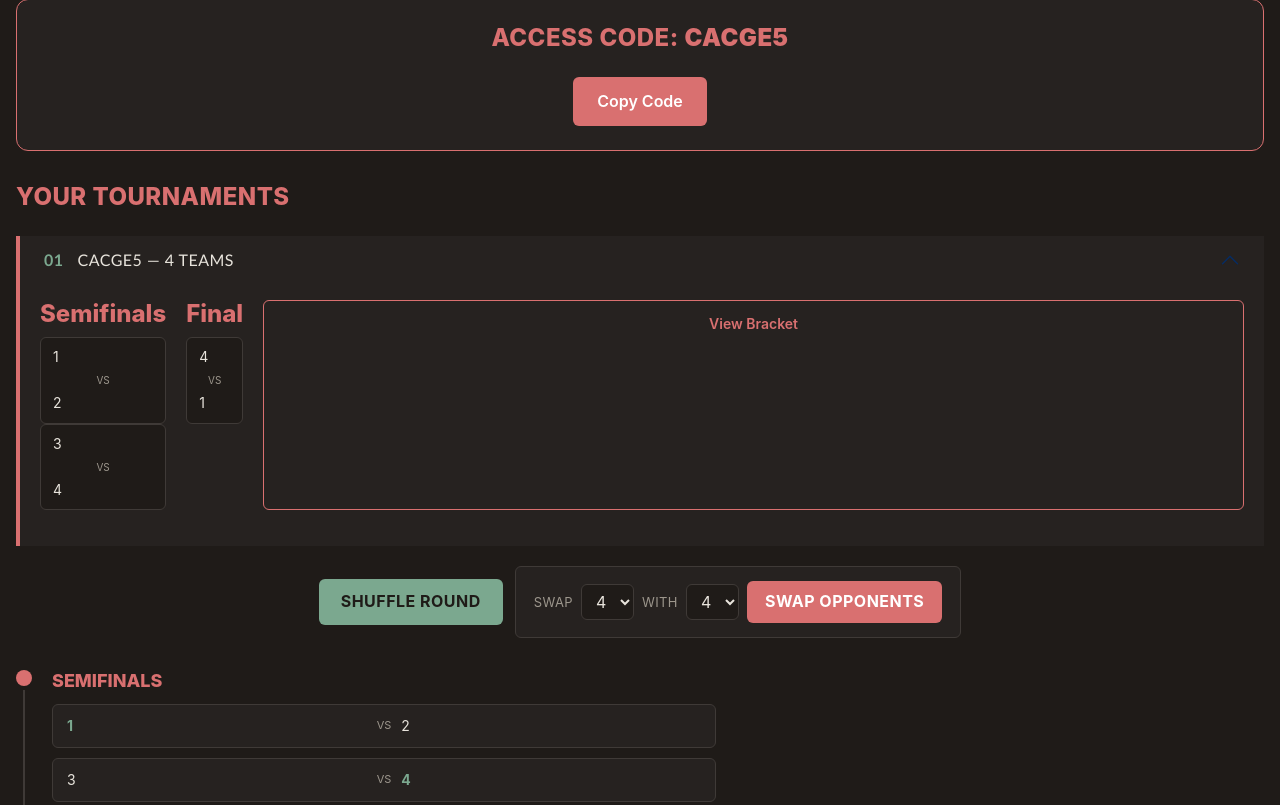
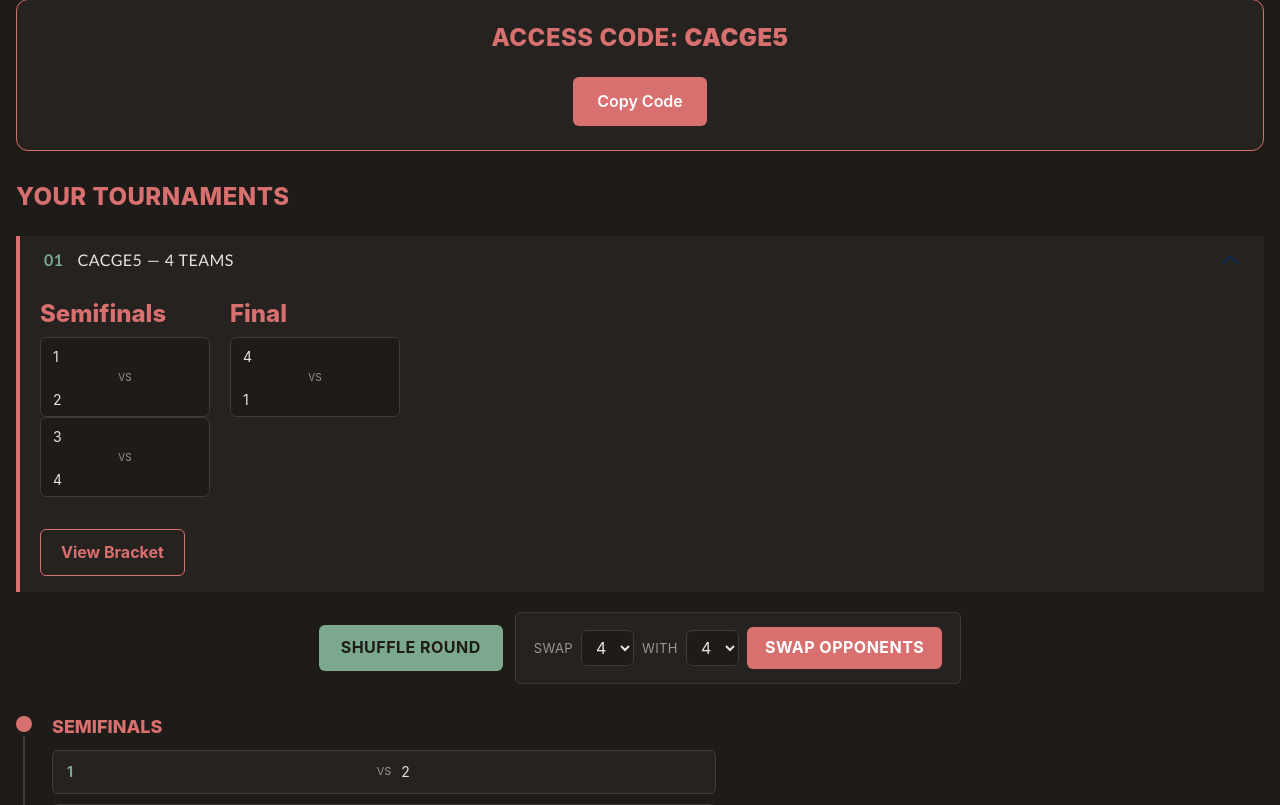
Before and after one commit to CarlySo132/L3-Computer-Science-Project, a Flask app: a page that uses templates/bracket.html in a window 1280 px wide. Shown: the part 72-877 px from the top of the page. Run offline with Flask 3, Linux system fonts and the light colour scheme.

Commit message:
Accordion V2 and Bracket
Editing my accordion component

```diff
--- a/app.py
+++ b/app.py
@@ -3,8 +3,8 @@ import random
 import string
 
 from flask import Flask, flash, redirect, render_template, request, url_for
+from flask_sqlalchemy import SQLAlchemy
 
-from flask_sqlalchemy import SQLAlchemy
 
 app = Flask(__name__)
 app.config['SQLALCHEMY_DATABASE_URI'] = 'sqlite:///bracket.db'
@@ -22,6 +22,7 @@ class Bracket(db.Model):
 class Match(db.Model):
     __tablename__ = 'matches'
     id = db.Column(db.Integer, primary_key=True)
+    access_code = db.Column(db.String(6), nullable=False)
     round = db.Column(db.Integer, nullable=False)
     match_index = db.Column(db.Integer, nullable=False)
     team1_id = db.Column(db.Integer, db.ForeignKey('teams.id'), nullable=True)
@@ -61,10 +62,7 @@ def get_all_tournaments():
     tournaments = []
     for code in codes_in_order:
         teams = teams_by_code[code]
-        team_ids = [t.id for t in teams]
-        matches = Match.query.filter(
-            (Match.team1_id.in_(team_ids)) | (Match.team2_id.in_(team_ids))
-        ).order_by(Match.round, Match.match_index).all()
+        matches = Match.query.filter_by(access_code=code).order_by(Match.round, Match.match_index).all()
 
         num_teams = len(teams)
         total_rounds = int(math.log2(num_teams)) if num_teams >= 2 else 0
@@ -102,10 +100,7 @@ def get_bracket_context(code):
     if not teams:
         return None
 
-    team_ids = [t.id for t in teams]
-    matches = Match.query.filter(
-        (Match.team1_id.in_(team_ids)) | (Match.team2_id.in_(team_ids))
-    ).order_by(Match.round, Match.match_index).all()
+    matches = Match.query.filter_by(access_code=code).order_by(Match.round, Match.match_index).all()
 
     num_teams = len(teams)
     total_rounds = int(math.log2(num_teams)) if num_teams >= 2 else 0
@@ -191,13 +186,14 @@ def setup():
 
     db.session.commit()
 
-    teams = Bracket.query.order_by(Bracket.seed).all()
+    teams = Bracket.query.filter(Bracket.access_code == access_code).order_by(Bracket.seed).all()
     total_rounds = int(math.log2(team_count))
 
     # Round 1 matches are filled with the actual teams.
     first_round_matches = team_count // 2
     for i in range(first_round_matches):
         match = Match(
+            access_code=access_code,
             round=1,
             match_index=i,
             team1_id=teams[i * 2].id,
@@ -210,6 +206,7 @@ def setup():
         matches_in_round = team_count // (2 ** r)
         for i in range(matches_in_round):
             match = Match(
+                access_code=access_code,
                 round=r,
                 match_index=i,
                 team1_id=None,
@@ -319,6 +316,7 @@ def advance_winner(match):
     next_match_index = match.match_index // 2
 
     next_match = Match.query.filter_by(
+        access_code=match.access_code,
         round=next_round,
         match_index=next_match_index
     ).first()
@@ -352,11 +350,9 @@ def join_bracket():
 @app.route('/bracket/access', methods=['POST'])
 def access_bracket():
     code = request.form.get('access_code', '').upper().strip()
-
     if not code:
         flash('Please enter a code', 'error')
         return redirect(url_for('join_bracket'))
-
     team = Bracket.query.filter_by(access_code=code).first()
 
     if not team:
--- a/static/style.css
+++ b/static/style.css
@@ -1014,8 +1014,9 @@ p {
 }
 
 .code-badge button:hover {
-  transform: scale(1.1);
-  box-shadow: 0 4px 12px rgba(0, 0, 0, 0.3);
+  background-color: rgba(217, 112, 112, 0.8);
+  transition: background-color 0.3s ease;
+  transform: scale(0.98) 0.3s ease;
 }
 
 .champion-banner {
@@ -1060,6 +1061,33 @@ p {
   color: var(--accent);
   margin-bottom: 12px;
   letter-spacing: 0.05em;
+}
+
+.round-preview{
+  min-width: 170px;
+  flex-shrink: 0;
+}
+
+.match-preview {
+  display: flex;
+  flex-direction: column;
+  justify-content: center;
+  gap: 4px;
+  background-color: var(--bg);
+  border: 1px solid var(--border);
+  border-radius: var(--radius);
+  padding: 8px 12px;
+  font-size: 14px;
+  color: var(--text);
+  width: 170px;
+  height: 80px;
+  box-sizing: border-box;
+}
+
+.match-team{
+  overflow: hidden;
+  text-overflow: ellipsis;
+  white-space: nowrap;
 }
 
 .matchup {
@@ -1179,7 +1207,7 @@ p {
 }
 
 .btn-secondary:hover {
-  background-color: rgba(217, 112, 112, 0.15);
+  background-color: var(--accent);
 }
 
 /* Tournament preview list */
@@ -1222,3 +1250,23 @@ p {
   text-transform: none;
   letter-spacing: 0;
 }
+
+.preview-view-btn {
+  display: inline-block;
+  width: auto;
+  padding: 10px 20px;
+  margin-top: 12px;
+  background-color: transparent;
+  border: 1px solid var(--accent);
+  border-radius: var(--radius);
+  font-weight: 700;
+  text-align: center;
+  text-decoration: none;
+  transition: all 0.2s ease;
+  color: var(--accent);
+}
+
+.preview-view-btn:hover {
+  background-color: var(--accent);
+  color: white;
+}
--- a/templates/bracket.html
+++ b/templates/bracket.html
@@ -75,8 +75,8 @@
                         </div>
                     </div>
                     {% endfor %}
-                    <a href="{{ url_for('bracket_created', code=t.code) }}" class="btn-secondary">View Bracket</a>
                 </div>
+                <a href="{{ url_for('bracket_created', code=t.code) }}" class="preview-view-btn">View Bracket</a>
             </div>
         </div>
     </div>
--- a/templates/join_bracket.html
+++ b/templates/join_bracket.html
@@ -28,7 +28,7 @@
         <a href="{{ url_for('bracket') }}" class="btn-secondary">Create new bracket</a>
 
         <div class="join-info">
-            <p><strong>Don't have a code?</strong> Ask the tournament organiser for the access code they recieved when they created the bracket.</p>
+            <p><strong>Don't have a code?</strong> Ask the tournament organiser for the access code they received when they created the bracket.</p>
         </div>
     </div>
 </div>
```
Also changed, not shown: instance/Bracket.db.
